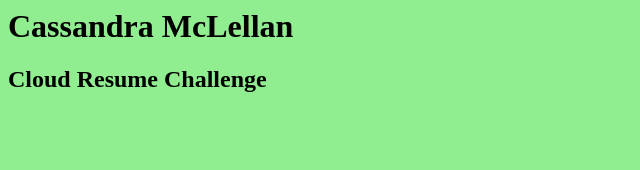
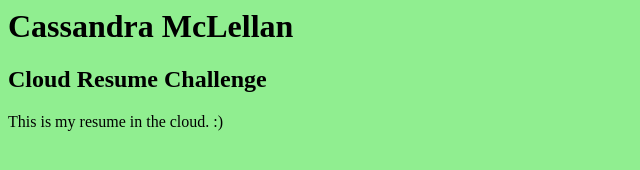
Before and after one commit to cdmclellan7/cloud-resume-challenge, a plain HTML site: page frontend/index.html in a window 1280 px wide. Shown: the whole page, without its empty margins (0-640 px from the left). Drawn offline with Linux system fonts and the light colour scheme.

Commit message:
FEAT: added paragraph to html

```diff
--- a/frontend/index.html
+++ b/frontend/index.html
@@ -9,6 +9,7 @@
   <body>
     <h1>Cassandra McLellan</h1>
     <h2>Cloud Resume Challenge</h2>
+    <p>This is my resume in the cloud. :)</p>
     <script src="index.js"></script>
   </body>
 </html>
```
